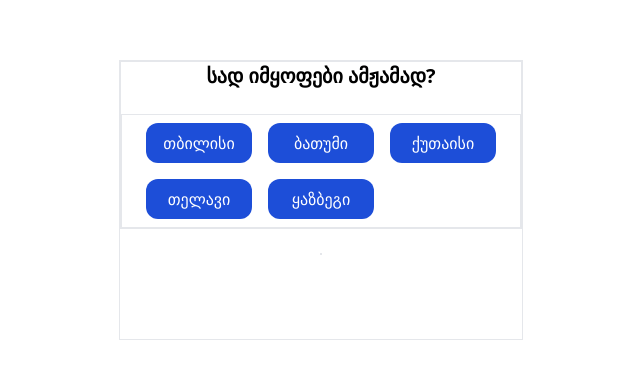
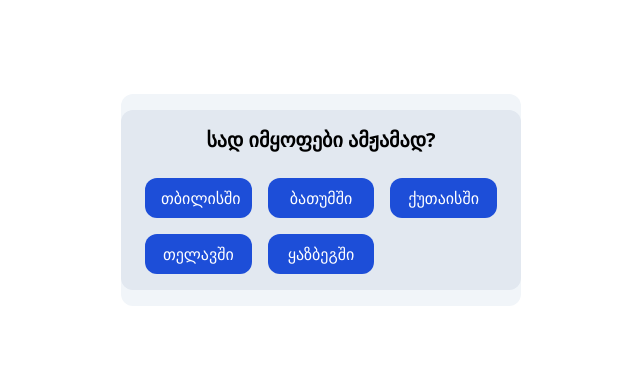
Before and after one commit to lukakilai/cxela-tu-me-mcxela, a React (Create React App) app: page / in a window 1280 px wide. Shown: the part 200-578 px from the top of the page, without its empty margins (319-959 px from the left). Built offline with nearby package versions, Linux system fonts and the light colour scheme.

Commit message:
refactor style & add btnLabel key to cities obj

```diff
--- a/src/App.js
+++ b/src/App.js
@@ -4,6 +4,7 @@ import { CityAndTemp, CityButton, Diagnosis } from "./components";
 
 import cityLatLong from "./data/city-data";
 import fetchWeather from "./utils/fetch-weather";
+import cityIsSet from "./utils/city-set";
 
 export default function App() {
   const [city, setCity] = useState(null);
@@ -17,29 +18,27 @@ export default function App() {
 
   return (
     <div className="w-full grid place-items-center h-screen">
-      <div className="h-[280px] border flex flex-col justify-start items-center space-y-6">
-        <div className="flex flex-col justify-start items-center space-y-6 border">
-          <div className="mx-auto w-[400px] text-center">
+      <div className="w-full sm:w-[400px] flex flex-col justify-start items-center space-y-6 bg-slate-100 rounded-xl py-4">
+        <div className="flex flex-col justify-start items-center space-y-6 py-4 bg-slate-200 rounded-xl">
+          <div className="mx-auto text-center">
             <p className="text-xl font-bold">სად იმყოფები ამჟამად?</p>
           </div>
-          <ul className="mx-auto w-[400px] grid grid-cols-3 gap-4 px-6 py-2 border">
+          <ul className="mx-auto grid grid-cols-2 sm:grid-cols-3 gap-4 px-6">
             {Object.keys(cityLatLong).map((cityName) => (
               <CityButton
                 key={cityName}
                 isActive={cityName === city}
                 onClick={() => setCity(cityName)}
-                label={cityLatLong[cityName].name}
+                label={cityLatLong[cityName].btnLabel}
               />
             ))}
           </ul>
         </div>
 
-        <div className="flex flex-col justify-start items-center space-y-4 border">
-          {city && temperature ? (
-            <CityAndTemp {...{ city, temperature }} />
-          ) : null}
-          {temperature && <Diagnosis {...{ temperature }} />}
-        </div>
+        {cityIsSet({ city, temperature }) && (
+          <CityAndTemp {...{ city, temperature }} />
+        )}
+        {temperature && <Diagnosis {...{ temperature }} />}
       </div>
     </div>
   );
--- a/src/components/CityAndTemp.js
+++ b/src/components/CityAndTemp.js
@@ -4,7 +4,8 @@ import cityLatLong from "../data/city-data";
 
 export default function CityAndTemp({ city, temperature }) {
   return (
-    <div className="mx-auto w-[400px] text-center">
+    <div className="flex flex-col justify-start items-center space-y-4 py-4">
+      <div className="mx-auto w-full text-center">
         <p className="text-lg mb-2">
           ქალაქი - <span className="font-bold">{cityLatLong[city].name}</span>
         </p>
@@ -12,5 +13,6 @@ export default function CityAndTemp({ city, temperature }) {
           ტემპერატურა - <span className="font-bold">{temperature}˚C</span>
         </p>
       </div>
+    </div>
   );
 }
--- a/src/components/CityButton.js
+++ b/src/components/CityButton.js
@@ -5,7 +5,7 @@ export default function CityButton({ onClick, label, isActive }) {
     <li
       className={`px-4 py-2 ${
         isActive
-          ? "bg-white text-blue-700 shadow-lg border border-blue-700"
+          ? "bg-white text-blue-700 shadow-lg  outline outline-2"
           : "bg-blue-700 hover:bg-blue-600 text-white"
       } rounded-xl cursor-pointer text-center`}
       onClick={onClick}
--- a/src/components/Diagnosis.js
+++ b/src/components/Diagnosis.js
@@ -3,8 +3,8 @@ import React from "react";
 export default function Diagnosis({ temperature }) {
   const result = temperature >= 26 ? "ცხელა" : "შენ გცხელა";
   return (
-    <div className="mx-auto w-[400px] text-center">
-      <p className="text-lg">
+    <div className="mx-auto w-full text-center">
+      <p className="text-xl">
         დიაგნოზი - <span className="font-bold">{result}</span>
       </p>
     </div>
--- a/src/data/city-data.js
+++ b/src/data/city-data.js
@@ -1,25 +1,30 @@
 const cityLatLong = {
   tbilisi: {
+    btnLabel: "თბილისში",
     name: "თბილისი",
     lat: 41.72,
     long: 44.776,
   },
   batumi: {
+    btnLabel: "ბათუმში",
     name: "ბათუმი",
     lat: 41.646,
     long: 41.6248,
   },
   kutaisi: {
+    btnLabel: "ქუთაისში",
     name: "ქუთაისი",
     lat: 42.27,
     long: 42.702,
   },
   telavi: {
+    btnLabel: "თელავში",
     name: "თელავი",
     lat: 41.92,
     long: 45.47,
   },
   kazbegi: {
+    btnLabel: "ყაზბეგში",
     name: "ყაზბეგი",
     lat: 42.657,
     long: 44.642,
--- /dev/null
+++ b/src/utils/city-set.js
@@ -0,0 +1,3 @@
+export default function cityIsSet({ city, temperature }) {
+  return city && temperature;
+}
```
Lines whose indentation alone changed are shown as unchanged.
